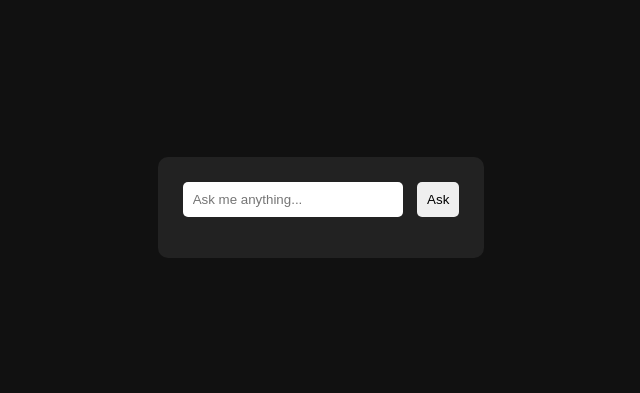
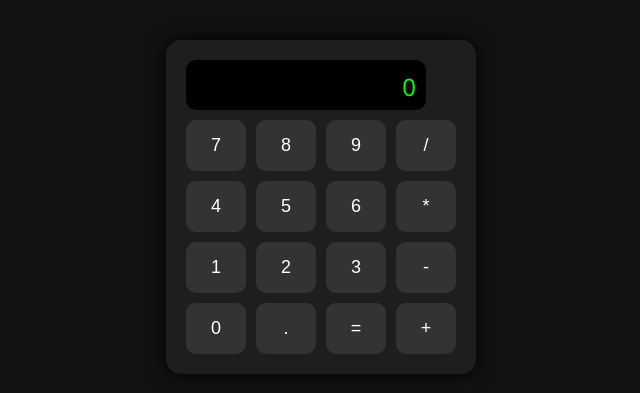
Before and after one commit to Phil-hughjass-McCracken/Verygoodcalculator, a plain HTML site: page index.html in a window 1280 px wide. Shown: the part 201-594 px from the top of the page, without its empty margins (319-959 px from the left). Drawn offline with Linux system fonts and the light colour scheme.

Commit message:
Change title and enhance calculator design
Updated the calculator's title and improved styling.

```diff
--- a/index.html
+++ b/index.html
@@ -3,25 +3,94 @@
 <head>
 <meta charset="UTF-8">
 <meta name="viewport" content="width=device-width, initial-scale=1.0">
-<title>Kai's Calculator</title>
+<title>Useless Calculator</title>
 <style>
-    body { font-family: Arial, sans-serif; background: #111; color: #eee; display: flex; justify-content: center; align-items: center; height: 100vh; }
-    .calculator { background: #222; padding: 20px; border-radius: 10px; }
-    input, button { padding: 10px; margin: 5px; border-radius: 5px; border: none; }
-    input { width: 200px; }
+    body {
+        display: flex;
+        justify-content: center;
+        align-items: center;
+        height: 100vh;
+        background: #121212;
+        font-family: 'Segoe UI', sans-serif;
+    }
+    .calculator {
+        background: #1e1e1e;
+        padding: 20px;
+        border-radius: 15px;
+        box-shadow: 0 0 20px #000;
+    }
+    .display {
+        width: 240px;
+        height: 50px;
+        background: #000;
+        color: #0f0;
+        font-size: 24px;
+        text-align: right;
+        padding: 10px;
+        border-radius: 10px;
+        margin-bottom: 10px;
+        box-sizing: border-box;
+    }
+    .buttons {
+        display: grid;
+        grid-template-columns: repeat(4, 60px);
+        grid-gap: 10px;
+    }
+    button {
+        padding: 15px;
+        font-size: 18px;
+        border: none;
+        border-radius: 10px;
+        background: #333;
+        color: #fff;
+        cursor: pointer;
+        transition: 0.2s;
+    }
+    button:hover {
+        background: #555;
+    }
 </style>
 </head>
 <body>
 <div class="calculator">
-    <input type="text" id="question" placeholder="Ask me anything...">
-    <button onclick="calculate()">Ask</button>
-    <p id="answer"></p>
+    <div id="display" class="display">0</div>
+    <div class="buttons">
+        <button onclick="press('7')">7</button>
+        <button onclick="press('8')">8</button>
+        <button onclick="press('9')">9</button>
+        <button onclick="press('/')">/</button>
+
+        <button onclick="press('4')">4</button>
+        <button onclick="press('5')">5</button>
+        <button onclick="press('6')">6</button>
+        <button onclick="press('*')">*</button>
+
+        <button onclick="press('1')">1</button>
+        <button onclick="press('2')">2</button>
+        <button onclick="press('3')">3</button>
+        <button onclick="press('-')">-</button>
+
+        <button onclick="press('0')">0</button>
+        <button onclick="press('.')">.</button>
+        <button onclick="calculate()">=</button>
+        <button onclick="press('+')">+</button>
+    </div>
 </div>
 
 <script>
+let currentInput = '';
+
+function press(value) {
+    const display = document.getElementById('display');
+    if(currentInput === '0') currentInput = '';
+    currentInput += value;
+    display.textContent = currentInput;
+}
+
 function calculate() {
-    const answer = document.getElementById('answer');
-    answer.textContent = "Shit, ion know";
+    const display = document.getElementById('display');
+    display.textContent = "Shit, ion know 😎";
+    currentInput = '';
 }
 </script>
 </body>
```
